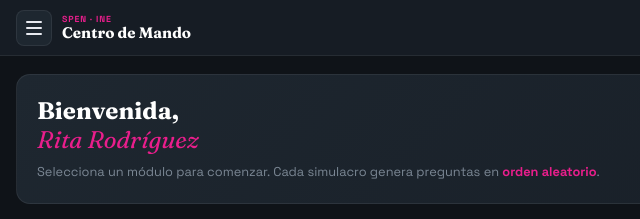
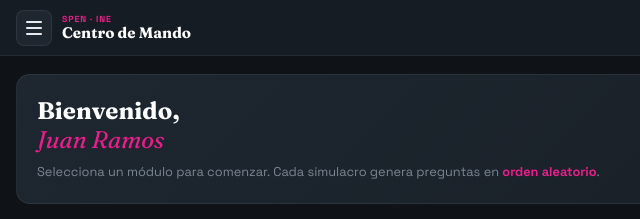
Before and after one commit to derechoelectoral2026/Juan-Ramos, a plain HTML site: page index.html in a window 1280 px wide. Shown: the top 219 px of the page, 0-640 px from the left. Drawn offline with Linux system fonts and the light colour scheme.

Commit message:
Update index.html

```diff
--- a/index.html
+++ b/index.html
@@ -616,7 +616,7 @@
 
       <div class="home-hero">
         <div>
-          <h1>Bienvenida,<br><em>Rita Rodríguez</em></h1>
+          <h1>Bienvenido,<br><em>Juan Ramos</em></h1>
           <p>Selecciona un módulo para comenzar. Cada simulacro genera preguntas en <strong style="color:var(--mg2)">orden aleatorio</strong>.</p>
         </div>
         <div class="hero-badge">🗳️</div>
```
